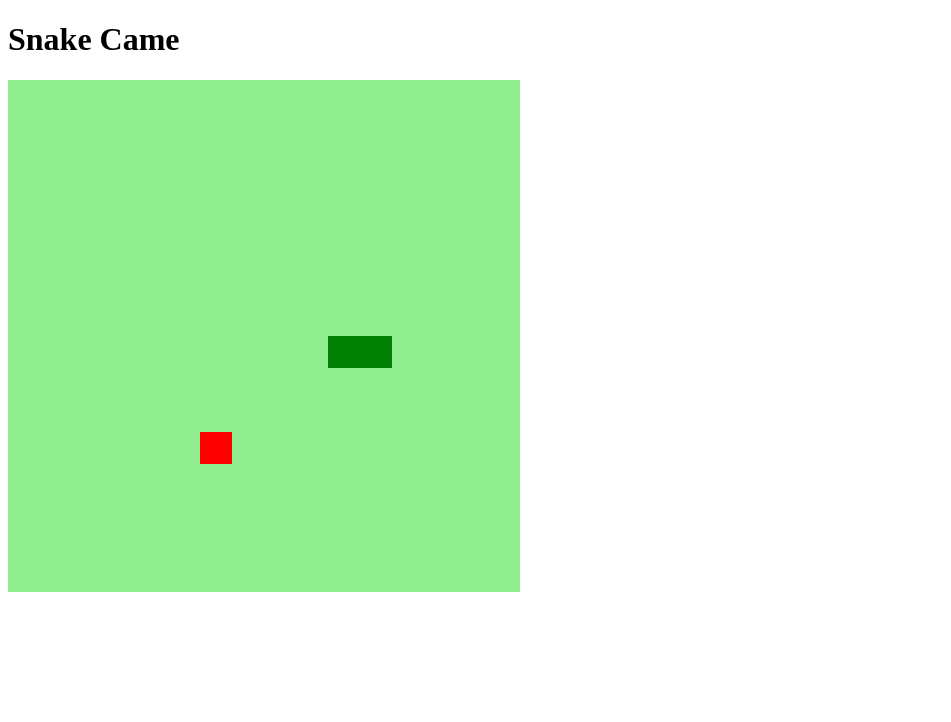
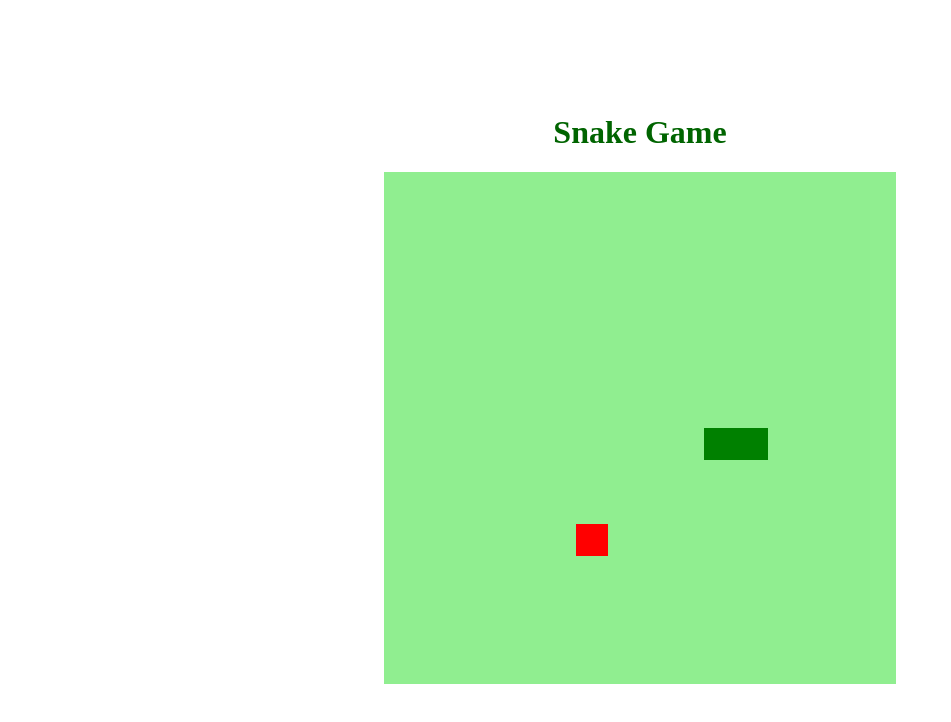
Before and after one commit to Elvinho/Snake, a plain HTML site: page index.html in a window 1280 px wide. Shown: the whole page, without its empty margins (0-951 px from the left). Drawn offline with Linux system fonts and the light colour scheme.

Commit message:
adicionar estilo ao body

```diff
--- a/index.html
+++ b/index.html
@@ -9,7 +9,7 @@
     <title>Snake Game</title>
 </head>
 <body>
-    <h1>Snake Came</h1>
+    <h1>Snake Game</h1>
     <canvas id="snake" width="512" height="512"></canvas>
 </body>
 </html>
--- a/style.css
+++ b/style.css
@@ -1,3 +1,9 @@
 body{
-    color: ;
+    height: 95vh;
+    width: 95;
+    display: flex;
+    justify-content: center;
+    align-items: center;
+    flex-direction: column;
+    color: darkgreen;
 }
```
